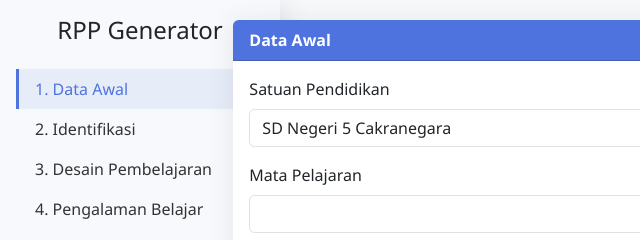
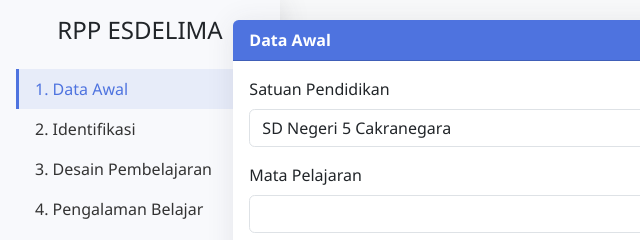
Before and after one commit to esdelima/rpp2, a plain HTML site: page index.html in a window 1280 px wide. Shown: the top 240 px of the page, 0-640 px from the left. Drawn offline with nearby package versions, Linux system fonts and the light colour scheme.

Commit message:
Update index.html

```diff
--- a/index.html
+++ b/index.html
@@ -3,7 +3,7 @@
 <head>
     <meta charset="UTF-8">
     <meta name="viewport" content="width=device-width, initial-scale=1.0">
-    <title>RPP Generator - Pembelajaran Mendalam</title>
+    <title>RPP ESDELIMA - Pembelajaran Mendalam</title>
     <link href="https://cdn.jsdelivr.net/npm/bootstrap@5.3.0/dist/css/bootstrap.min.css" rel="stylesheet">
     <style>
         :root {
@@ -255,7 +255,7 @@
         <div class="row">
             <!-- Sidebar Menu -->
             <div class="col-md-3 col-lg-2 d-md-block sidebar collapse p-3 no-print">
-                <h4 class="text-center mb-4">RPP Generator</h4>
+                <h4 class="text-center mb-4">RPP ESDELIMA</h4>
 
                 <ul class="nav flex-column">
                     <li class="nav-item">
```
